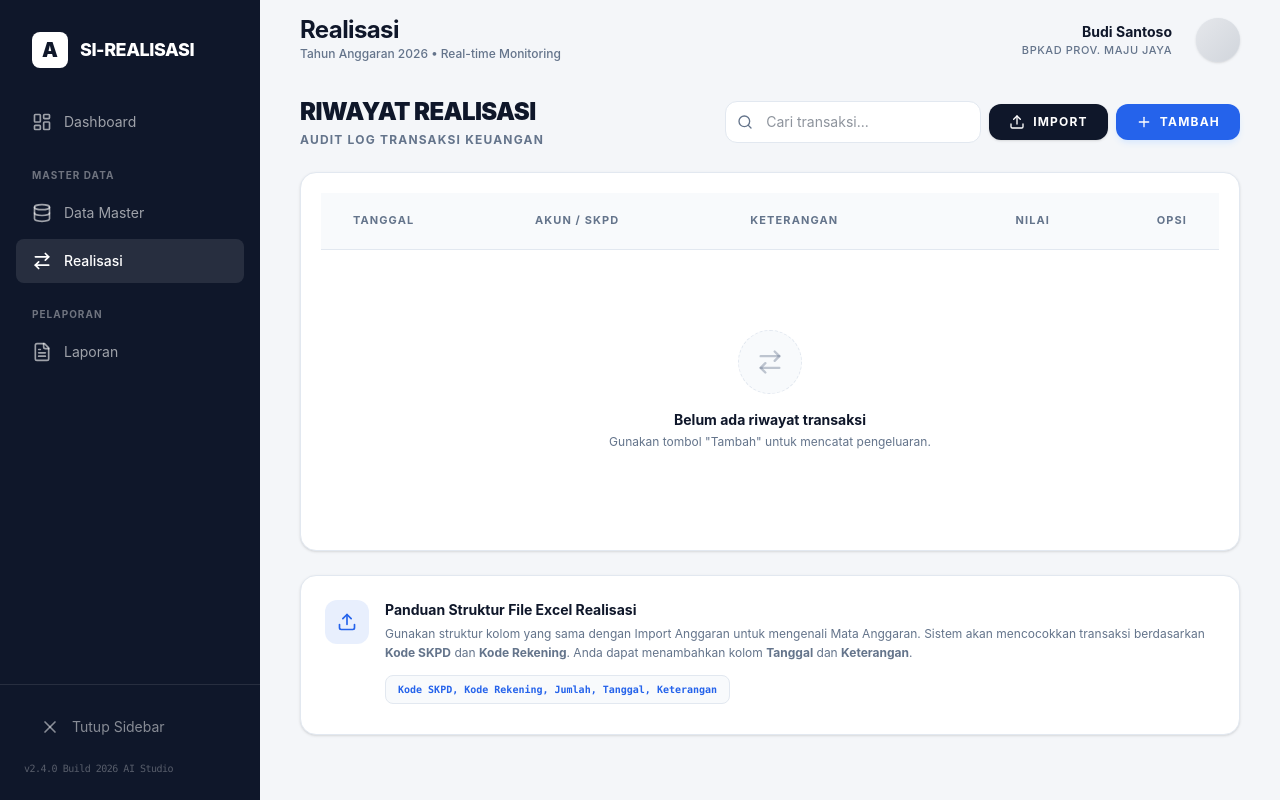
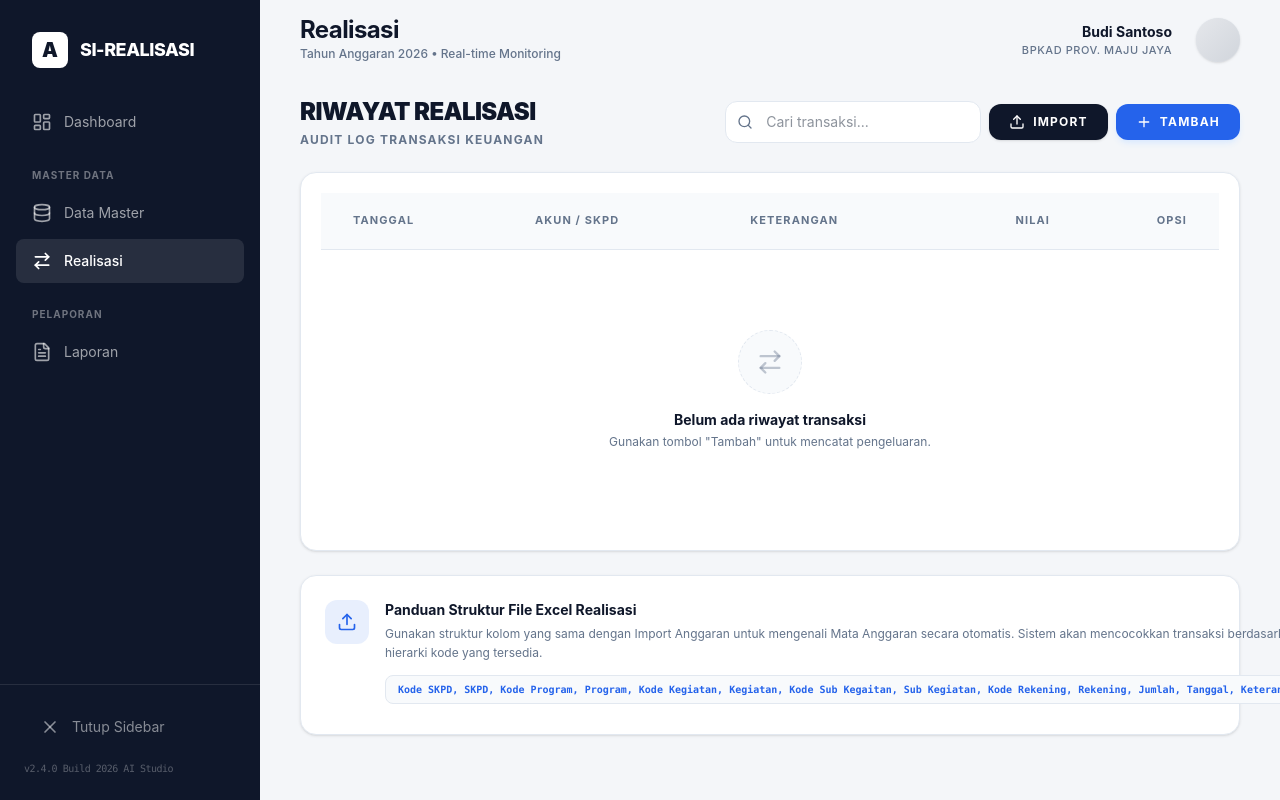
Before and after one commit to Novie-cmd/Realisasi, a React (Vite) app: page / in a window 1280 px wide. Both pictures are taken after a click on the element "Realisasi". Built offline with nearby package versions, Linux system fonts and the light colour scheme.

Commit message:
feat(transactions): Enhance budget matching with hierarchy
Add tracking for program, activity, and sub-activity codes to support more precise budget matching when available in transaction data. This improves the accuracy of linking transactions to their respective budget allocations.

```diff
--- a/src/components/Transactions.tsx
+++ b/src/components/Transactions.tsx
@@ -85,16 +85,29 @@ export default function Transactions({ anggarans, skpds, realisasis, setRealisas
                 if (k === 'jumlah' || k === 'nilai' || k === 'pagu' || k.includes('jumlah') || k.includes('pagu')) normalizedRow.nilai = row[key];
                 if (k === 'tanggal' || k.includes('tgl')) normalizedRow.tanggal = row[key];
                 if (k === 'keterangan' || k.includes('uraian') || k.includes('ket')) normalizedRow.keterangan = row[key];
+
+                // Track hierarchy headers to support finding matching budget
+                if (k.includes('kodeprogram')) normalizedRow.kode_program = row[key];
+                if (k.includes('kodekegiatan') && !k.includes('sub')) normalizedRow.kode_kegiatan = row[key];
+                if (k.includes('kodesub') || k.includes('kodesubkeg')) normalizedRow.kode_sub = row[key];
               });
               return normalizedRow;
             })
             .filter((row: any) => row.skpd_kode != null && row.kode_akun != null && row.nilai != null)
             .map((row: any) => {
               const skpd = skpds.find(s => s.kode === String(row.skpd_kode).trim());
-              const anggaran = anggarans.find(a =>
-                a.skpdId === skpd?.id &&
-                a.kodeAkun === String(row.kode_akun).trim()
-              );
+
+              // Find budget with more precision if hierarchy info is available
+              const anggaran = anggarans.find(a => {
+                const matchBase = a.skpdId === skpd?.id && a.kodeAkun === String(row.kode_akun).trim();
+
+                // If the file has sub-activities/programs, use them to narrow down (useful if accounts repeat across programs)
+                if (row.kode_sub) return matchBase && a.kodeSubKegiatan === String(row.kode_sub).trim();
+                if (row.kode_kegiatan) return matchBase && a.kodeKegiatan === String(row.kode_kegiatan).trim();
+                if (row.kode_program) return matchBase && a.kodeProgram === String(row.kode_program).trim();
+
+                return matchBase;
+              });
 
               if (!anggaran) return null;
 
@@ -147,7 +160,7 @@ export default function Transactions({ anggarans, skpds, realisasis, setRealisas
             alert(`Berhasil mengimpor ${importedData.length} data Realisasi.`);
           } else {
             const keys = Object.keys(results[0]).join(', ');
-            alert(`Gagal Impor Realisasi.\n\nKolom ditemukan: [${keys}]\n\nPastikan ada kolom:\n- Kode SKPD\n- Kode Rekening\n- Jumlah/Nilai\n\nSerta pastikan Kode SKPD dan Kode Rekening sudah ada di Data Master.`);
+            alert(`Gagal Impor Realisasi.\n\nKolom ditemukan: [${keys}]\n\nPastikan ada kolom:\n- Kode SKPD\n- Kode Rekening\n- Jumlah\n\nSerta pastikan data tersebut sudah ada di Data Master (Anggaran).`);
           }
         } catch (error) {
           console.error("Import error:", error);
@@ -352,12 +365,11 @@ export default function Transactions({ anggarans, skpds, realisasis, setRealisas
         <div>
           <h4 className="text-sm font-bold text-bento-accent mb-1">Panduan Struktur File Excel Realisasi</h4>
           <p className="text-xs text-bento-text-sub leading-relaxed">
-            Gunakan struktur kolom yang sama dengan Import Anggaran untuk mengenali Mata Anggaran.
-            Sistem akan mencocokkan transaksi berdasarkan <b>Kode SKPD</b> dan <b>Kode Rekening</b>.
-            Anda dapat menambahkan kolom <b>Tanggal</b> dan <b>Keterangan</b>.
+            Gunakan struktur kolom yang sama dengan Import Anggaran untuk mengenali Mata Anggaran secara otomatis.
+            Sistem akan mencocokkan transaksi berdasarkan hierarki kode yang tersedia.
           </p>
           <div className="mt-3 inline-block px-3 py-1.5 bg-slate-50 border border-bento-border rounded-lg font-mono text-[10px] text-bento-primary font-bold overflow-hidden text-ellipsis whitespace-nowrap max-w-full">
-            Kode SKPD, Kode Rekening, Jumlah, Tanggal, Keterangan
+            Kode SKPD, SKPD, Kode Program, Program, Kode Kegiatan, Kegiatan, Kode Sub Kegaitan, Sub Kegiatan, Kode Rekening, Rekening, Jumlah, Tanggal, Keterangan
           </div>
         </div>
       </div>
```
